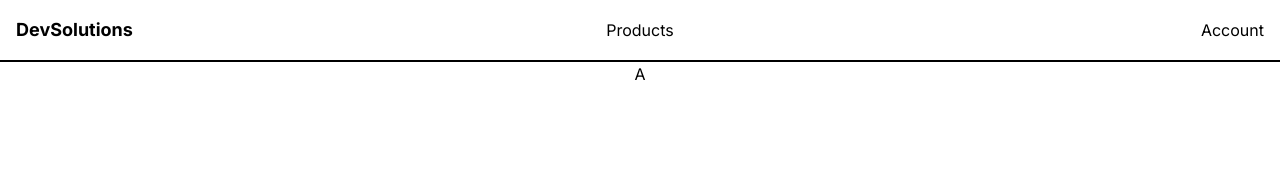
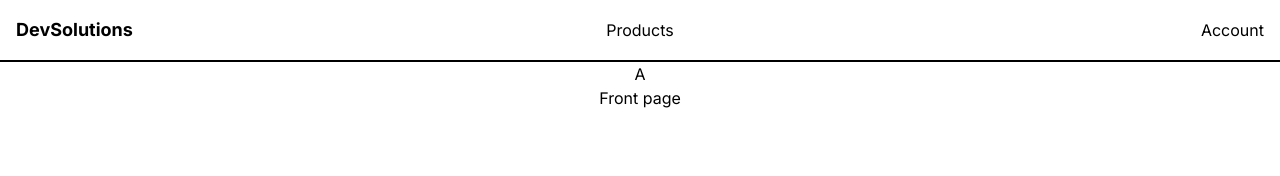
Before and after one commit to eskil4152/DevSolutions, a Next.js app: page / in a window 1280 px wide. Shown: the top 176 px of the page. Built offline with nearby package versions, Linux system fonts and the light colour scheme.

Commit message:
Work branch

```diff
--- a/app/page.tsx
+++ b/app/page.tsx
@@ -4,6 +4,7 @@ export default function Home() {
   return (
     <div className="text-center">
       <h1>A</h1>
+      <p>Front page</p>
     </div>
   );
 }
```
